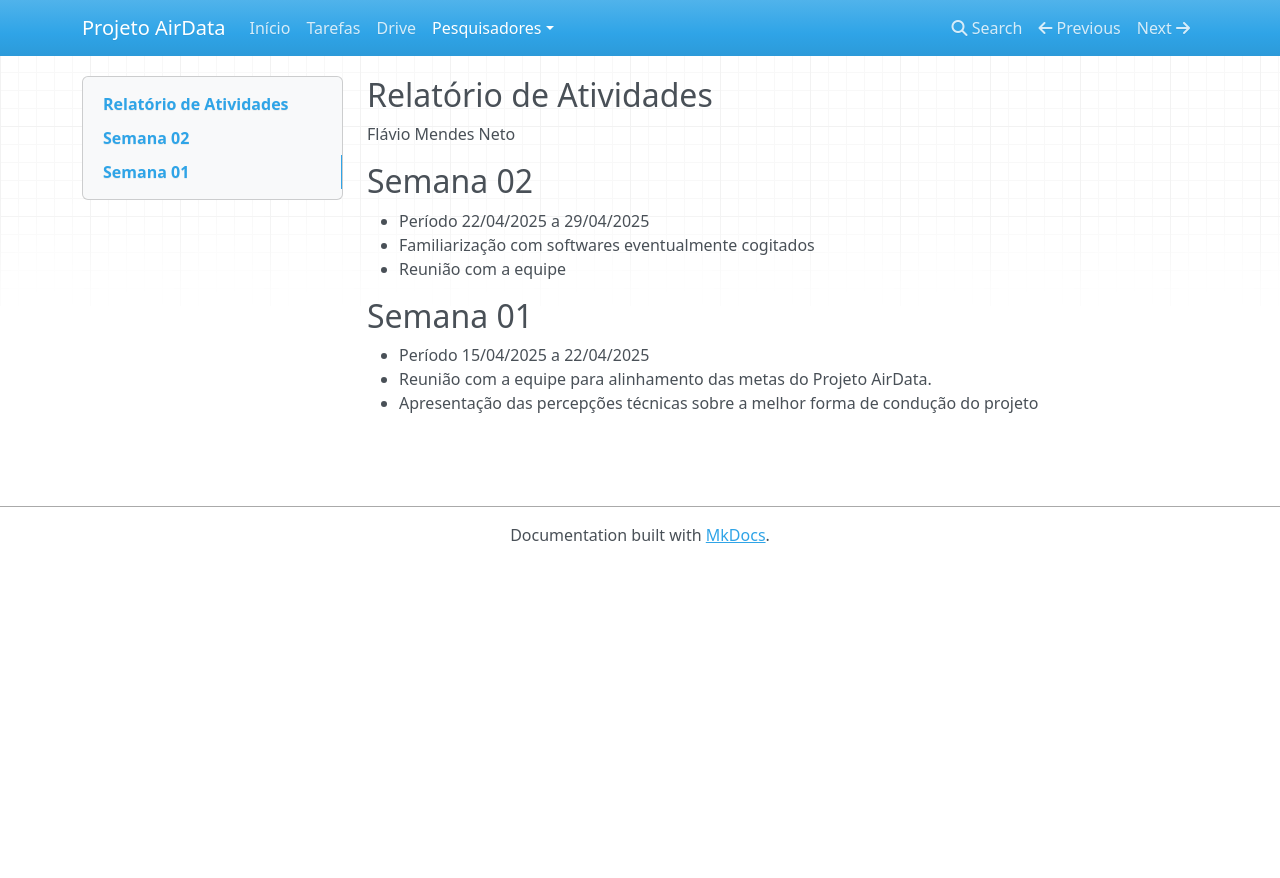
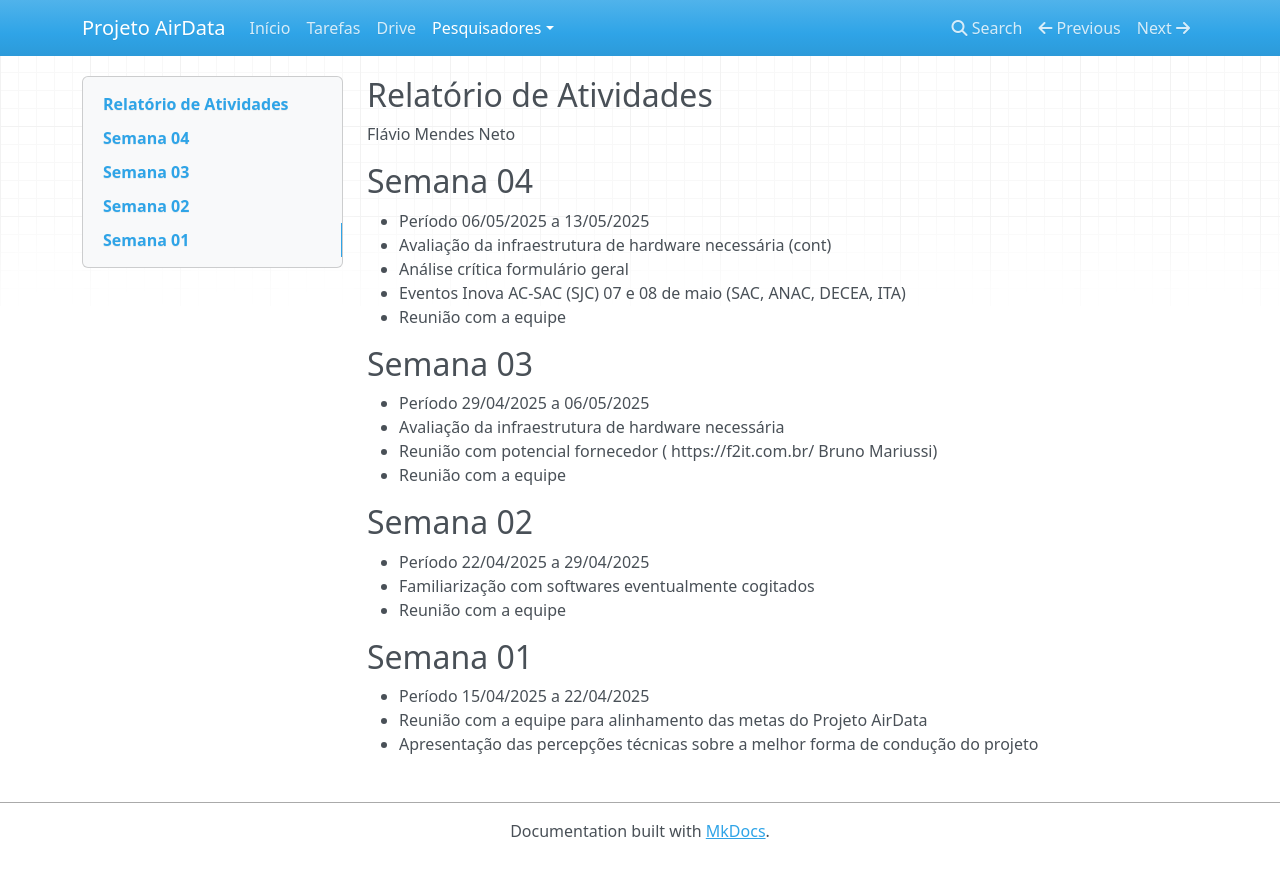
Before and after one commit to projetoairdata/web, an MkDocs documentation site: the page built from docs/pesquisadores/flavio_mendes_neto.md, in a window 1280 px wide. Shown: the top 878 px of the page. Built offline with MkDocs 1.6.1, drawn with Linux system fonts in a browser that asks for light colours; nearby versions of some CDN libraries.

Commit message:
Update flavio_mendes_neto.md

```diff
--- a/docs/pesquisadores/flavio_mendes_neto.md
+++ b/docs/pesquisadores/flavio_mendes_neto.md
@@ -1,6 +1,21 @@
 ## Relatório de Atividades
 
 Flávio Mendes Neto
+
+## Semana 04
+
+- Período 06/05/2025 a 13/05/2025
+- Avaliação da infraestrutura de hardware necessária (cont)
+- Análise crítica formulário geral
+- Eventos Inova AC-SAC (SJC) 07 e 08 de maio (SAC, ANAC, DECEA, ITA)
+- Reunião com a equipe
+
+## Semana 03
+
+- Período 29/04/2025 a 06/05/2025
+- Avaliação da infraestrutura de hardware necessária
+- Reunião com potencial fornecedor ( https://f2it.com.br/ Bruno Mariussi)
+- Reunião com a equipe
 
 ## Semana 02
 
@@ -11,5 +26,5 @@ Flávio Mendes Neto
 ##  Semana 01
 
 - Período 15/04/2025 a 22/04/2025
-- Reunião com a equipe para alinhamento das metas do Projeto AirData.
+- Reunião com a equipe para alinhamento das metas do Projeto AirData
 - Apresentação das percepções técnicas sobre a melhor forma de condução do projeto
```
